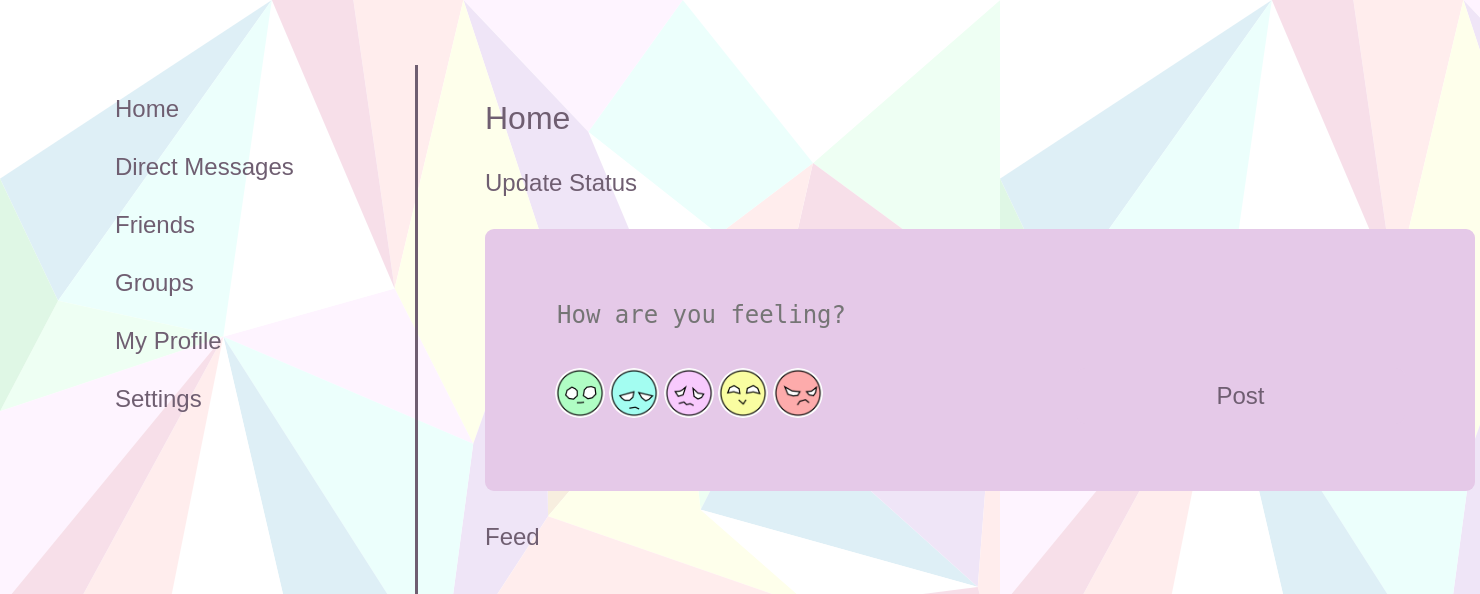
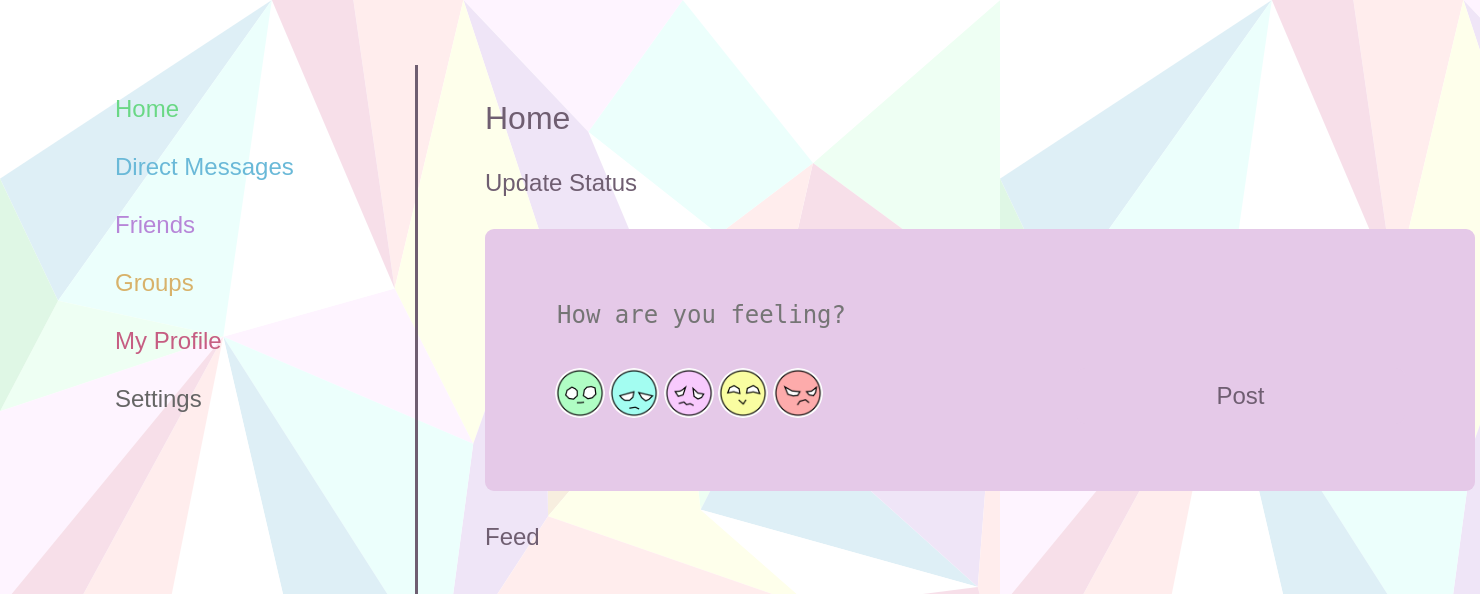
Before and after one commit to evelyn-campbell/Unfold-App, a Django app: page /upload-status/ in a window 1480 px wide. Shown: the top 594 px of the page. Run offline with Django 4.2, Linux system fonts and the light colour scheme; the visitor is signed in with stand-in values (Sample User, id 1).

Commit message:
styling on the dashboard baby

```diff
--- a/webapp/templates/core_templates/dashboard.html
+++ b/webapp/templates/core_templates/dashboard.html
@@ -55,12 +55,12 @@
   <body>
     <div class="sidebar">
       <ul>
-        <li><a href="">Home</a></li>
-        <li><a href="">Direct Messages</a></li>
-        <li><a href="/friends/">Friends</a></li>
-        <li><a href="/groups/">Groups</a></li>
-        <li><a href="/profile/">My Profile</a></li>
-        <li><a href="/settings/">Settings</a></li>
+        <li><a href="" style="color:#6AD885">Home</a></li>
+        <li><a href="" style="color:#6AB9D8">Direct Messages</a></li>
+        <li><a href="/friends/" style="color:#B786D8">Friends</a></li>
+        <li><a href="/groups/" style="color:#D8B26A">Groups</a></li>
+        <li><a href="/profile/" style="color:#C65D82">My Profile</a></li>
+        <li><a href="/settings/" style="color:#656565">Settings</a></li>
         <li><h3 style="margin-top: 480px;">@{{ request.user.username }}</h3></li>
       </ul>
     </div>
```
